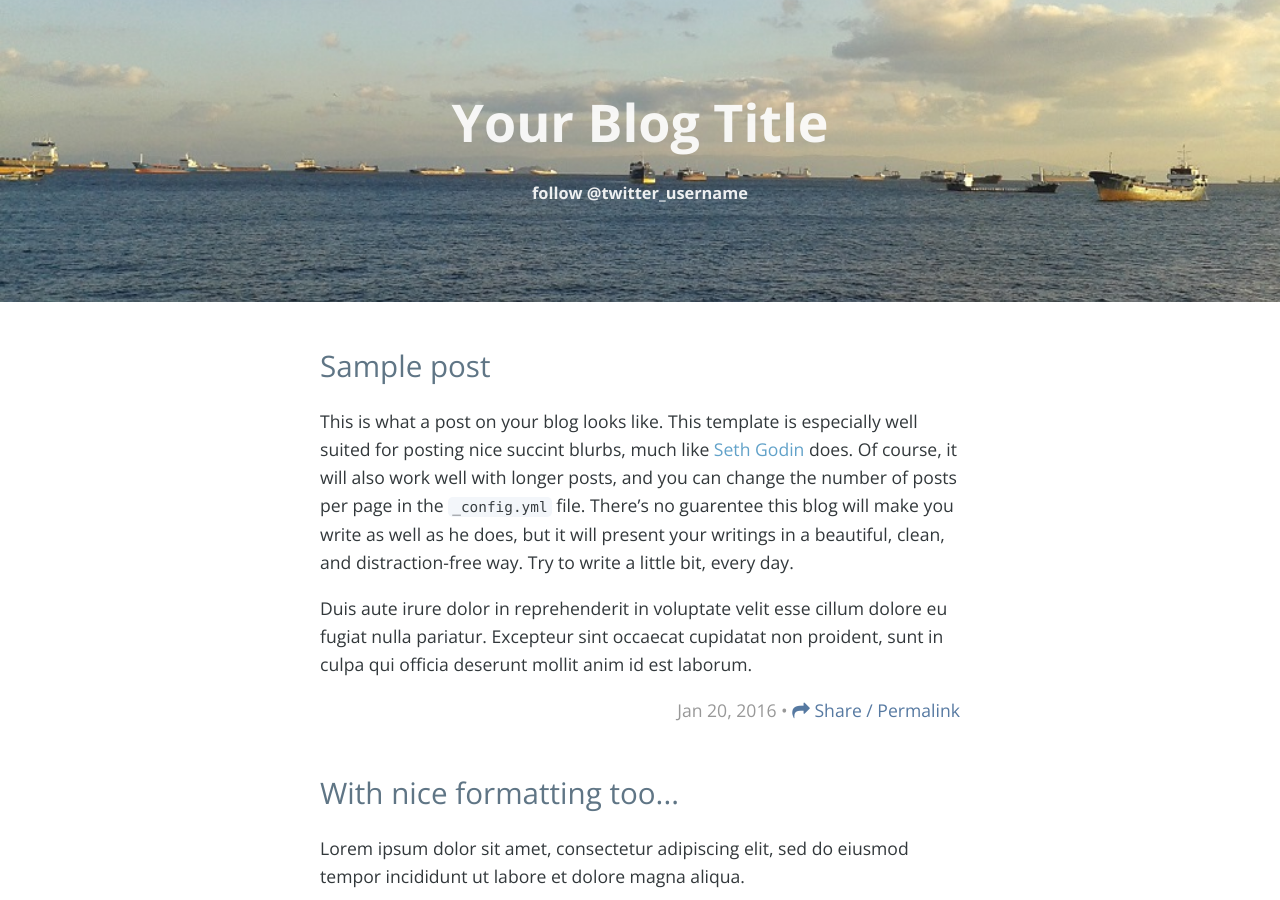
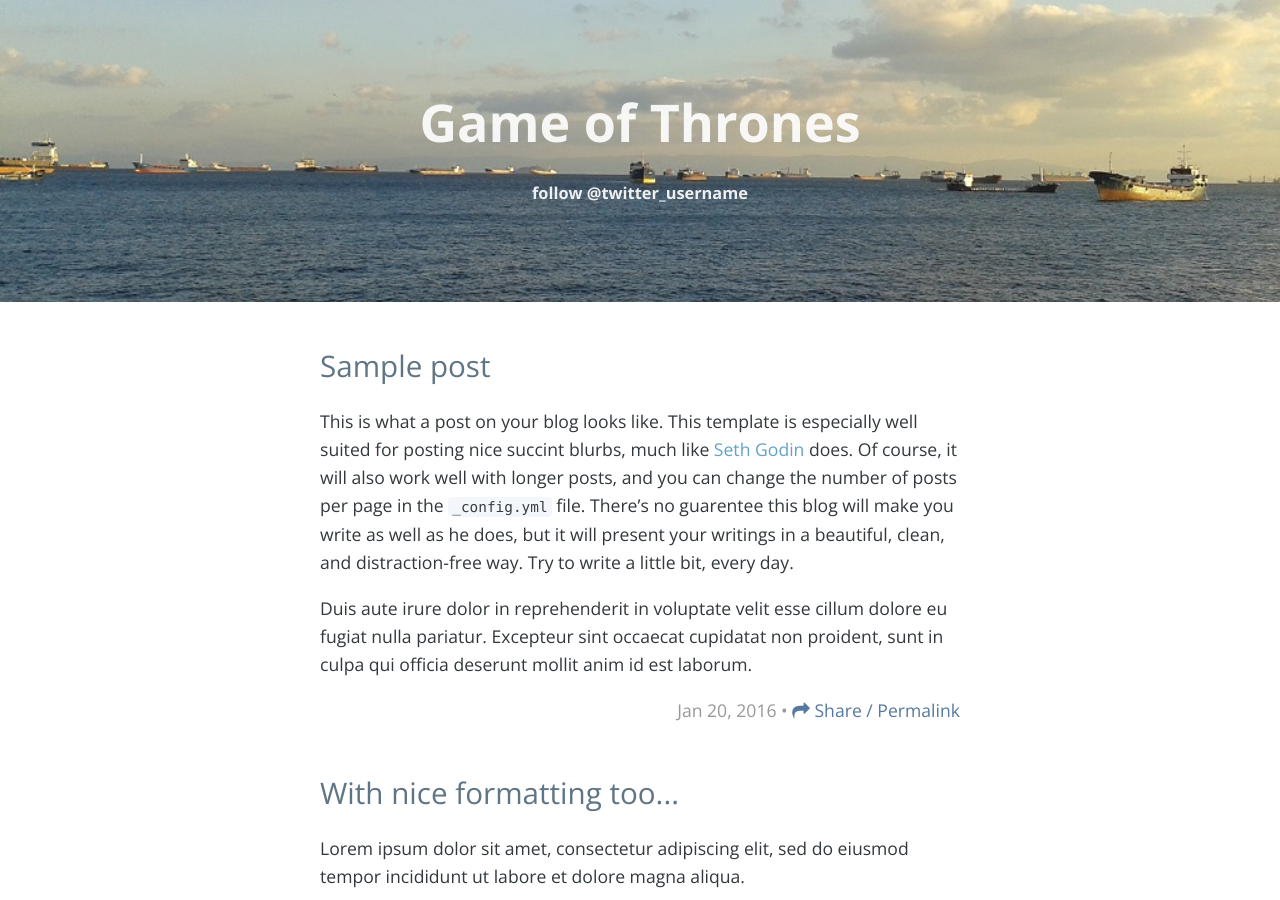
Before and after one commit to Marcrulo/Marcrulo.github.io, a Jekyll site: the page built from index.html, in a window 1280 px wide and 900 px high. Built offline with Jekyll 4.4.1, drawn with Linux system fonts in a browser that asks for light colours; nearby versions of some CDN libraries; the list of posts is cut into pages by our own code; comment, search, counter and statistics services are not loaded.

Commit message:
Update url

```diff
--- a/_config.yml
+++ b/_config.yml
@@ -6,10 +6,10 @@
 # 'jekyll serve'. If you change this file, please restart the server process.
 
 # Site settings
-title: Your Blog Title
-description: '' # write a nice description for your blog
-baseurl: '/cayman-blog' # the subpath of your site, e.g. /blog
-url: 'https://adueck.github.io' # the base hostname & protocol for your site http://www.example.com
+title: Game of Thrones
+description: 'Decription...' # write a nice description for your blog
+baseurl: '' # the subpath of your site, e.g. /blog
+url: 'https://marcrulo.github.io' # the base hostname & protocol for your site http://www.example.com
 # google_analytics: 'UA-XXXXXX-X'
 twitter_username: 'twitter_username'
 
```
